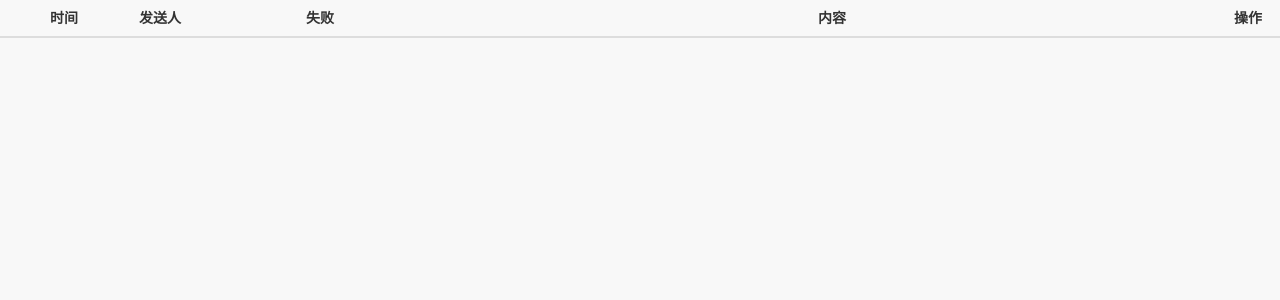
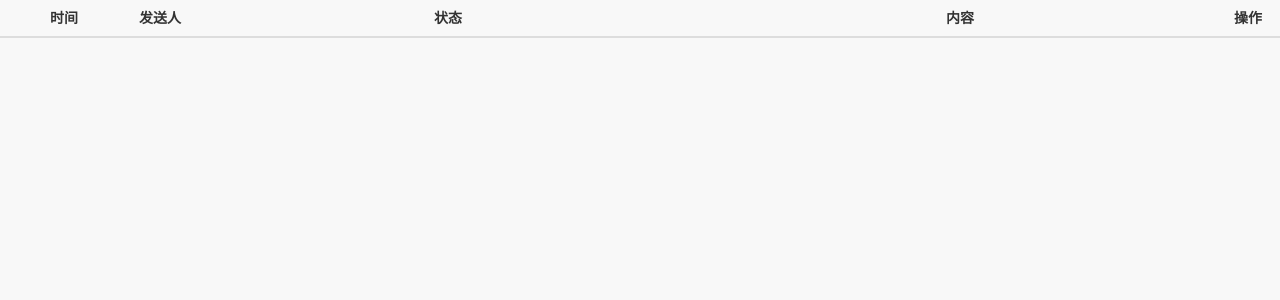
Before and after one commit to hiandy168/wgzx, a Django app: template templates/dingding/log.html in a window 1280 px wide. Shown: the top 300 px of the page. Run offline with Django 3.2, Linux system fonts and the light colour scheme; the template is opened without the code that fills it, so the values that code supplies are empty; some libraries are stand-ins or nearby versions.

Commit message:
20170907修正

```diff
--- a/templates/dingding/log.html
+++ b/templates/dingding/log.html
@@ -6,8 +6,8 @@
         <tr>
             <th width='10%'>时间</th>
             <th width='5%'>发送人</th>
-            <th width='20%'>失败</th>
-            <th width='60%'>内容</th>
+            <th width='40%'>状态</th>
+            <th width='40%'>内容</th>
             <th width='5%'>操作</th>
         </tr>
         </thead>
@@ -18,7 +18,8 @@
     $.post('{% url 'log' %}', {}, function (request) {
         $.each(request, function () {
             var td_time = $('<td>').text(this.time);
-            var td_member = $('<td>').append($('<button>').text('重发').attr({
+            var td_operation
+ = $('<td>').append($('<button>').text('重发').attr({
                 'type': 'button',
                 'class': 'btn btn-default',
                 'onclick': 'history(' + this.member + ')'
@@ -26,7 +27,7 @@
             var td_fail = $('<td>').text(this.fail);
             var td_author = $('<td>').text(this.author);
             var td_content = $('<td>').text(this.content);
-            $('tbody').append($('<tr>').append(td_time).append(td_author).append(td_fail).append(td_content).append(td_send))
+            $('tbody').append($('<tr>').append(td_time).append(td_author).append(td_fail).append(td_content).append(td_operation))
         });
     });
 
```
